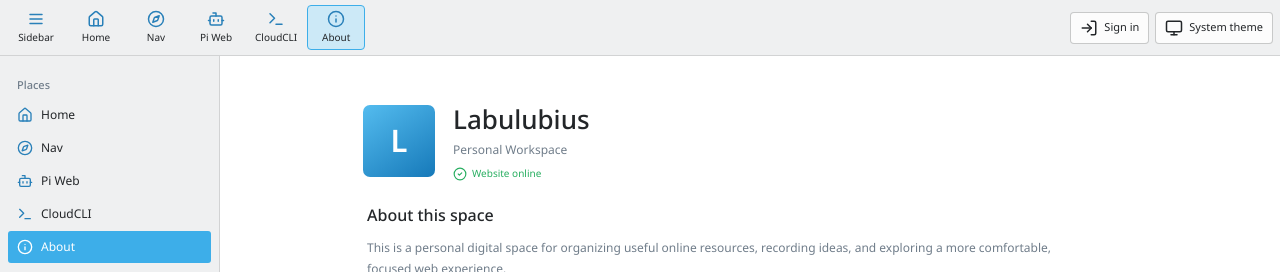
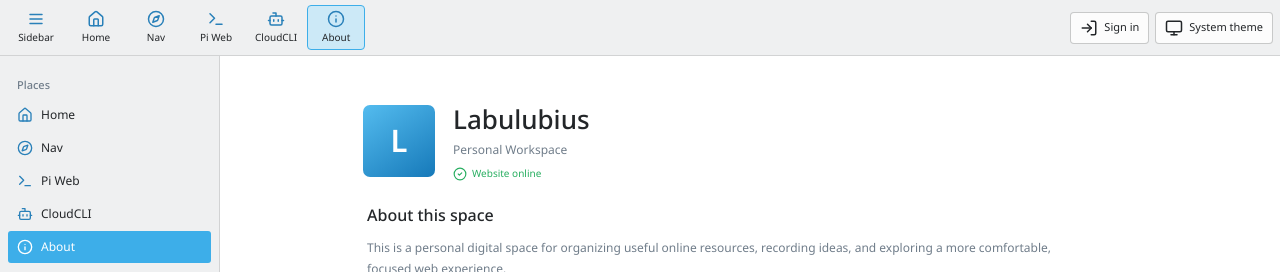
Before and after one commit to labulubius/web, a Next.js app: page /about in a window 1280 px wide. Shown: the top 272 px of the page. Built offline with nearby package versions, Linux system fonts and the light colour scheme; no server answers.

Commit message:
Swap CloudCLI and Pi Web navigation icons

```diff
--- a/app/places-sidebar.tsx
+++ b/app/places-sidebar.tsx
@@ -14,8 +14,8 @@ export function PlacesSidebar({ active }: { active: string }) {
         <Link className={active === "/nav" ? "selected" : ""} href="/nav">
           <Compass size={16} /> Nav
         </Link>
-        <Link href="/pi-web"><Bot size={16} /> Pi Web</Link>
-        <Link href="/cloudcli"><Terminal size={16} /> CloudCLI</Link>
+        <Link href="/pi-web"><Terminal size={16} /> Pi Web</Link>
+        <Link href="/cloudcli"><Bot size={16} /> CloudCLI</Link>
         <Link className={active === "/about" ? "selected" : ""} href="/about">
           <Info size={16} /> About
         </Link>
--- a/app/site-shell.tsx
+++ b/app/site-shell.tsx
@@ -21,8 +21,8 @@ function readSidebarCollapsed(page: string): boolean {
 const navigation = [
   { href: "/", label: "Home", icon: Home },
   { href: "/nav", label: "Nav", icon: Compass },
-  { href: "/pi-web", label: "Pi Web", icon: Bot },
-  { href: "/cloudcli", label: "CloudCLI", icon: Terminal },
+  { href: "/pi-web", label: "Pi Web", icon: Terminal },
+  { href: "/cloudcli", label: "CloudCLI", icon: Bot },
   { href: "/about", label: "About", icon: Info },
 ];
 
```
Also changed, not shown: 1 other file (tests, documents, lock files or other folders).
